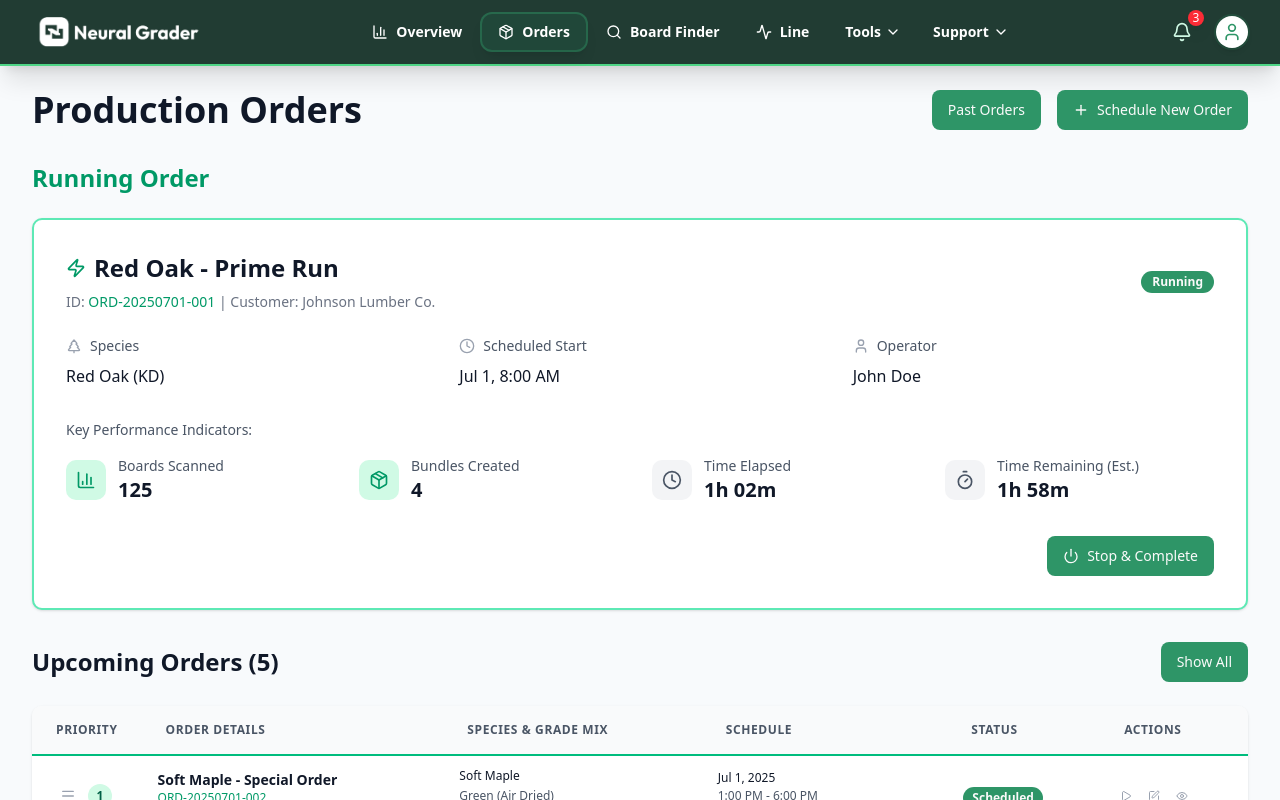
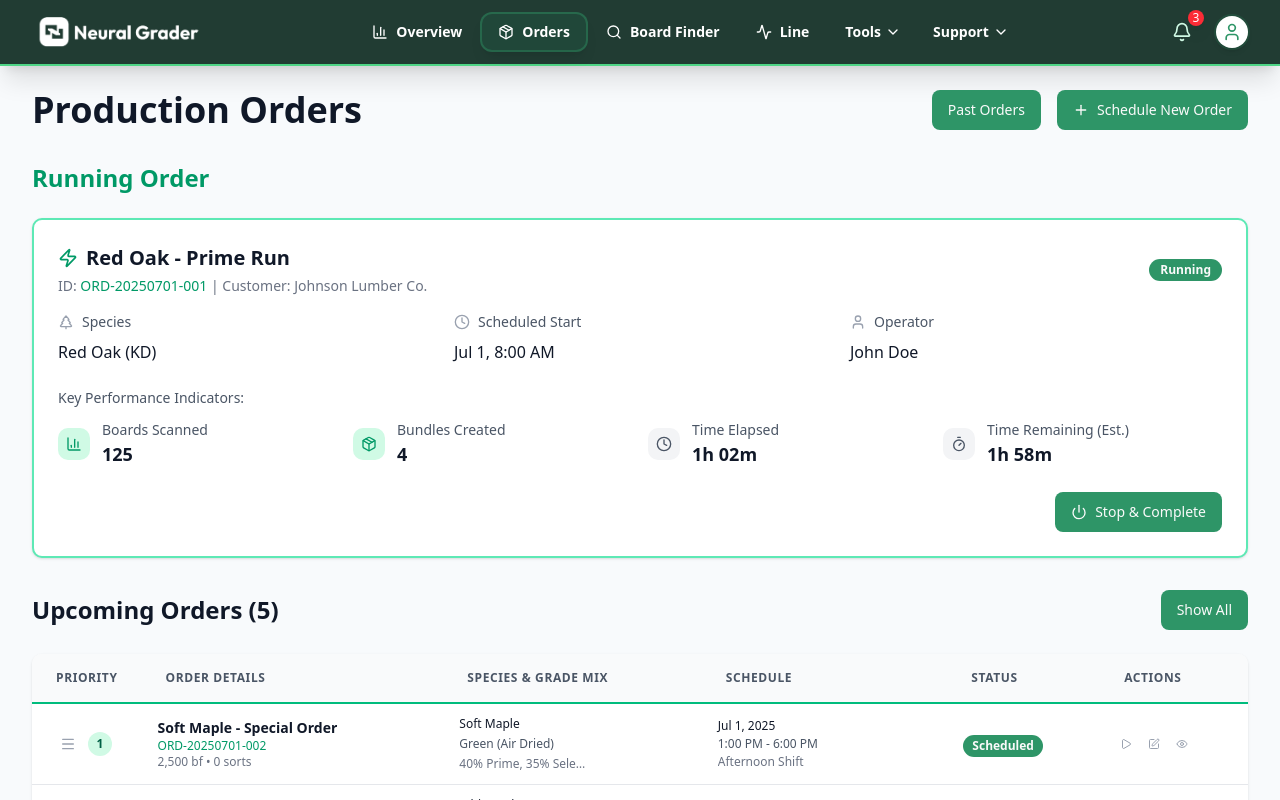
Before and after one commit to erbarraud/NG-V3, a Vue app: page /orders in a window 1280 px wide. Shown: the top 800 px of the page. Built offline with nearby package versions, Linux system fonts and the light colour scheme.

Commit message:
Optimize space usage in running order block

```diff
--- a/src/views/ProductionOrders.vue
+++ b/src/views/ProductionOrders.vue
@@ -23,10 +23,10 @@
       <h2 class="text-2xl font-bold text-emerald-600 mb-6">Running Order</h2>
 
       <Card class="border-2 border-emerald-300">
-        <CardContent class="p-8">
-          <div class="flex items-center justify-between mb-6">
+        <CardContent class="p-6">
+          <div class="flex items-center justify-between mb-4">
             <div>
-              <h3 class="text-2xl font-bold text-gray-900 flex items-center mb-2">
+              <h3 class="text-xl font-bold text-gray-900 flex items-center mb-1">
                 <Zap class="w-5 h-5 text-emerald-600 mr-2" />
                 Red Oak - Prime Run
               </h3>
@@ -37,7 +37,7 @@
             <Badge variant="secondary" class="border">Running</Badge>
           </div>
 
-          <div class="grid grid-cols-3 gap-8 mb-8">
+          <div class="grid grid-cols-3 gap-6 mb-6">
             <div>
               <div class="flex items-center mb-2">
                 <TreePine class="w-4 h-4 text-gray-400 mr-2" />
@@ -61,42 +61,42 @@
             </div>
           </div>
 
-          <div class="text-sm text-gray-600 mb-4">Key Performance Indicators:</div>
-          <div class="grid grid-cols-4 gap-6 mb-8">
+          <div class="text-sm text-gray-600 mb-3">Key Performance Indicators:</div>
+          <div class="grid grid-cols-4 gap-4 mb-6">
             <div class="flex items-center">
-              <div class="w-10 h-10 bg-emerald-100 rounded-lg flex items-center justify-center mr-3">
-                <BarChart3 class="w-5 h-5 text-emerald-600" />
+              <div class="w-8 h-8 bg-emerald-100 rounded-lg flex items-center justify-center mr-3">
+                <BarChart3 class="w-4 h-4 text-emerald-600" />
               </div>
               <div>
                 <div class="text-sm text-gray-600">Boards Scanned</div>
-                <div class="text-xl font-bold text-gray-900">125</div>
+                <div class="text-lg font-bold text-gray-900">125</div>
               </div>
             </div>
             <div class="flex items-center">
-              <div class="w-10 h-10 bg-emerald-100 rounded-lg flex items-center justify-center mr-3">
-                <Package class="w-5 h-5 text-emerald-600" />
+              <div class="w-8 h-8 bg-emerald-100 rounded-lg flex items-center justify-center mr-3">
+                <Package class="w-4 h-4 text-emerald-600" />
               </div>
               <div>
                 <div class="text-sm text-gray-600">Bundles Created</div>
-                <div class="text-xl font-bold text-gray-900">4</div>
+                <div class="text-lg font-bold text-gray-900">4</div>
               </div>
             </div>
             <div class="flex items-center">
-              <div class="w-10 h-10 bg-gray-100 rounded-lg flex items-center justify-center mr-3">
-                <Clock class="w-5 h-5 text-gray-600" />
+              <div class="w-8 h-8 bg-gray-100 rounded-lg flex items-center justify-center mr-3">
+                <Clock class="w-4 h-4 text-gray-600" />
               </div>
               <div>
                 <div class="text-sm text-gray-600">Time Elapsed</div>
-                <div class="text-xl font-bold text-gray-900">1h 02m</div>
+                <div class="text-lg font-bold text-gray-900">1h 02m</div>
               </div>
             </div>
             <div class="flex items-center">
-              <div class="w-10 h-10 bg-gray-100 rounded-lg flex items-center justify-center mr-3">
-                <Timer class="w-5 h-5 text-gray-600" />
+              <div class="w-8 h-8 bg-gray-100 rounded-lg flex items-center justify-center mr-3">
+                <Timer class="w-4 h-4 text-gray-600" />
               </div>
               <div>
                 <div class="text-sm text-gray-600">Time Remaining (Est.)</div>
-                <div class="text-xl font-bold text-gray-900">1h 58m</div>
+                <div class="text-lg font-bold text-gray-900">1h 58m</div>
               </div>
             </div>
           </div>
```
